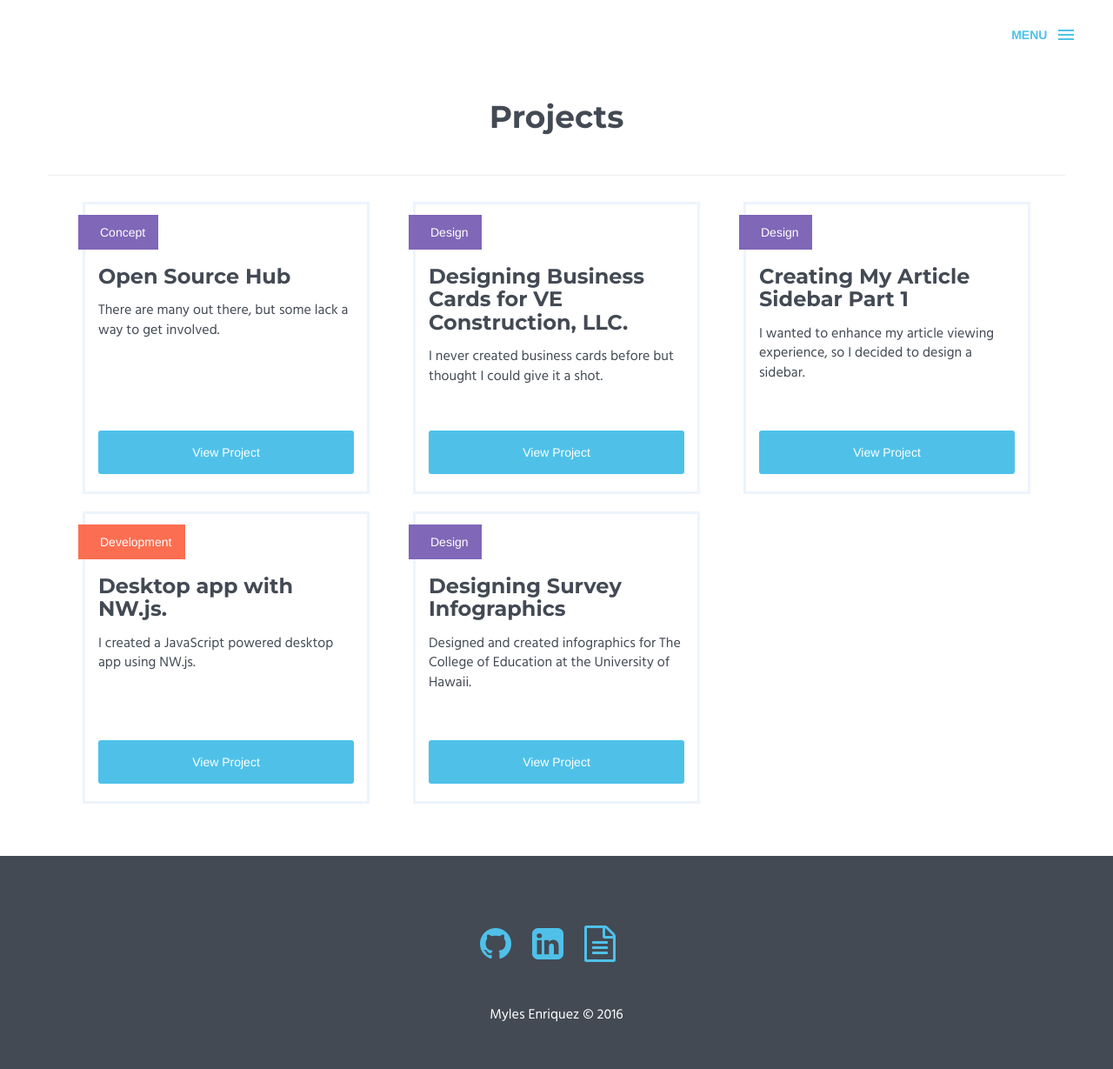
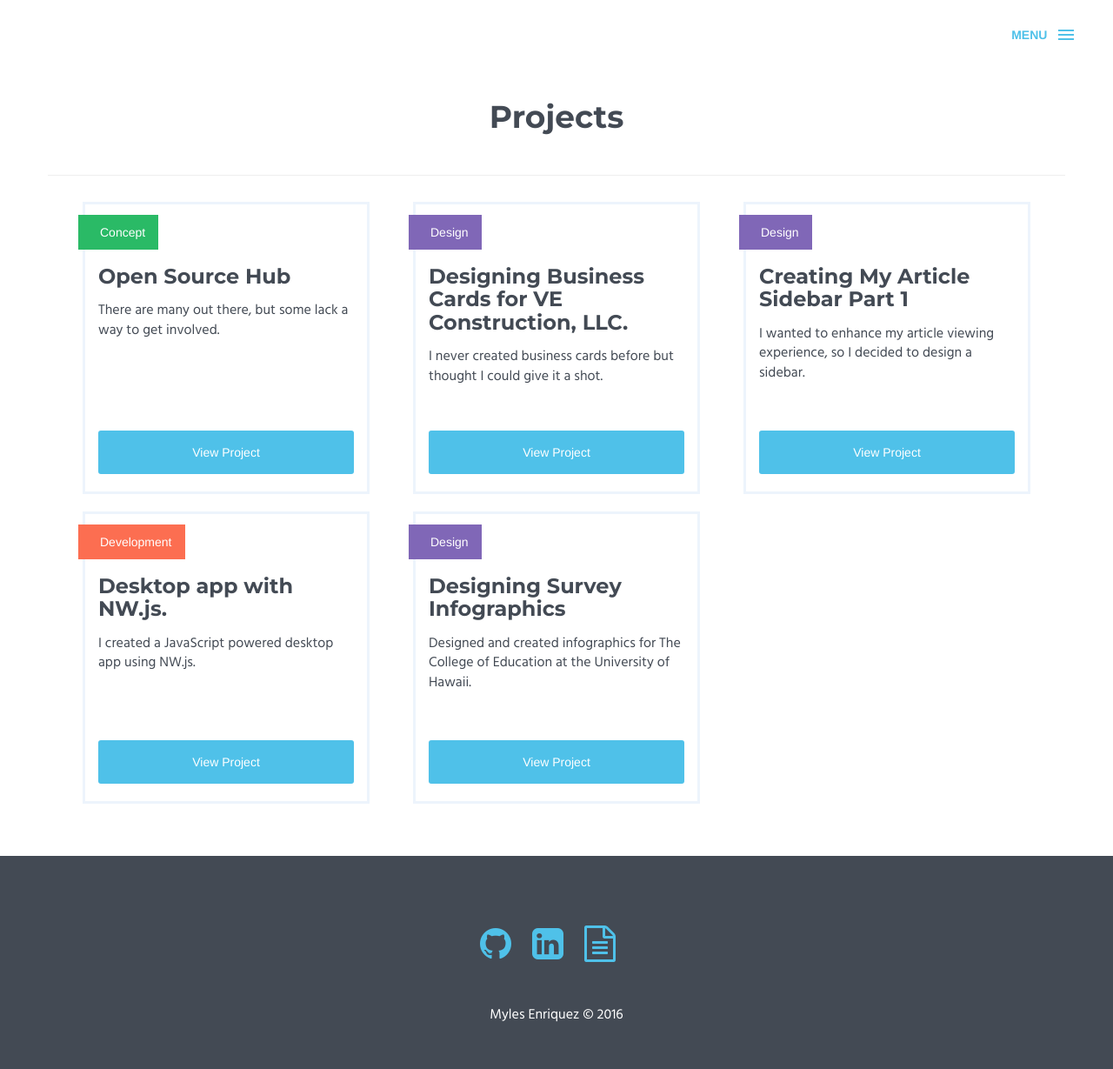
Before and after one commit to torleif-nielsen/enriquezm.github.io, a Jekyll site: the page built from projects.html, in a window 1280 px wide. Shown: the whole page at 87% size. Built offline with Jekyll 4.4.1, drawn with Linux system fonts in a browser that asks for light colours.

Commit message:
Add concept banner color.

```diff
--- a/projects.html
+++ b/projects.html
@@ -13,7 +13,7 @@ published: true
 			<div class="project-box">
 				{% if post.categories %}
 					{% for cat in post.categories offset:1 %}
-					<div class="category-header {% if cat == 'Development' %}development-cat{% else %}design-cat{% endif %}">{{ cat }}</div>
+					<div class="category-header {% if cat == 'Development' %}development-cat{% elsif cat == 'Concept' %}concept-cat{% else %}design-cat{% endif %}">{{ cat }}</div>
 					{% endfor %}
 				{% endif %}
 				<div class="project-box-content">
```
